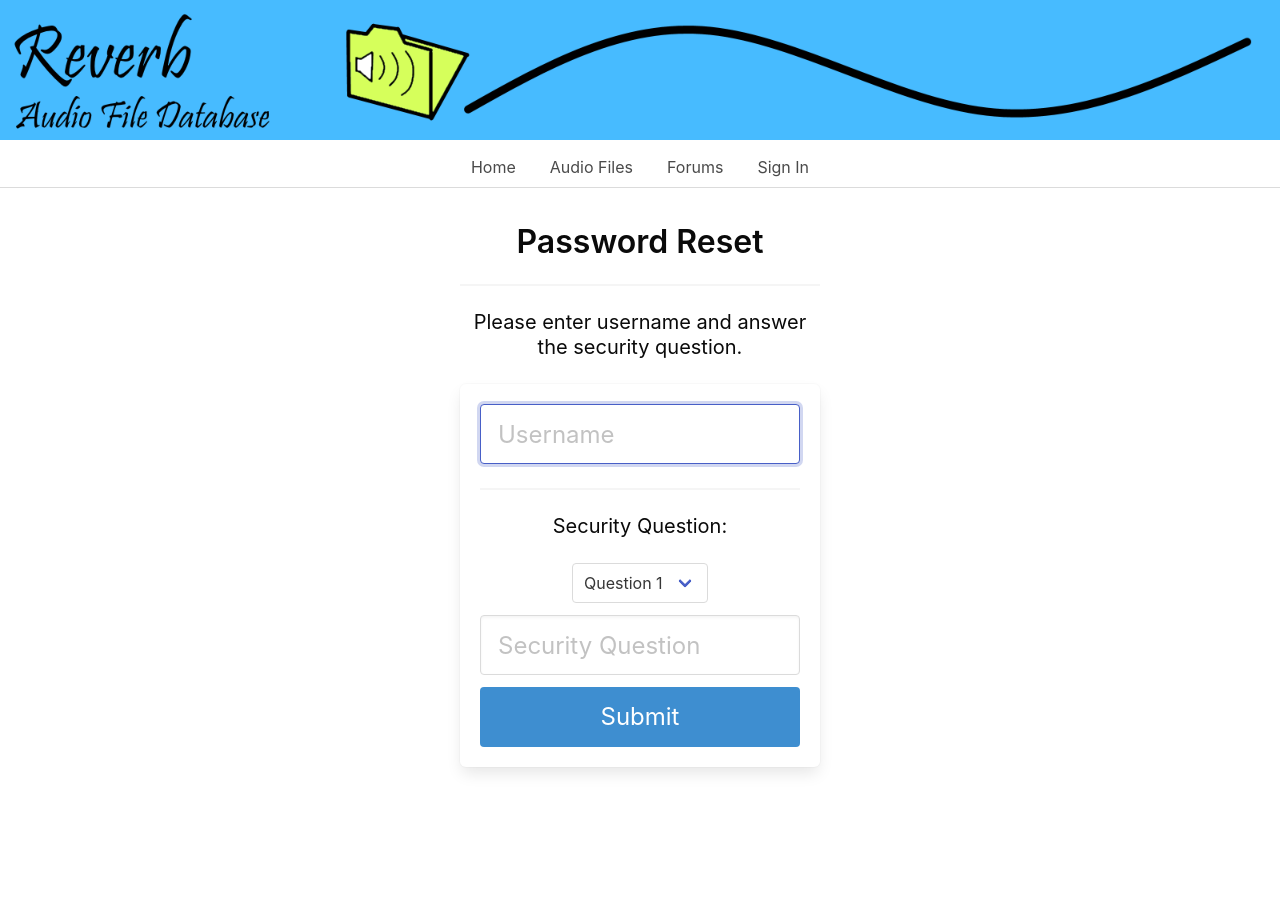
After one commit to CSC-4400-Group-6/Reverb, a PHP site: page /forgotPassword.php in a window 1280 px wide. The commit adds this page. Run offline with PHP 8.4, Linux system fonts and the light colour scheme.

Commit message:
Paul's sprint files
updated user login process, and password reset files

```diff
--- /dev/null
+++ b/admin/forgotPassword.php
@@ -0,0 +1,65 @@
+<!DOCTYPE html>
+<html lang="en">
+	<head>
+		<meta charset="UTF-8">
+		<meta name="viewport" content="width=device-width, initial-scale=1.0">
+		<!--Title of the tab on your web browser-->
+		<title>Reverb Log In</title>
+		<meta charset=utf-8>
+		<link rel="stylesheet"
+		href="https://cdnjs.cloudflare.com/ajax/libs/bulma/0.9.3/css/bulma.min.css">
+	</head>
+	<body>
+
+		<?php include("../shared/header.php"); ?>
+
+		<div class="container has-text-centered">
+			<div class="column is-4 is-offset-4">
+				<h3 class="title has-text-black">Password Reset</h3>
+				<hr class="login-hr">
+				<p class="subtitle has-text-black">Please enter username and answer the security question.</p>
+				<div class="box">
+					<form action = "../logic/processPassword.php" method = "post">
+
+						<div class="field">
+							<div class="control">
+								<input class="input is-large" name="uname", placeholder="Username" autofocus="" required>
+							</div>
+						</div>
+
+						<hr class="login-hr">
+						<p class="subtitle has-text-black">Security Question:
+							<div class="field">
+								<div class="control">
+									<div class="select">
+									<select>
+										<option id="secQ1" name="secQ1">Question 1</option>
+										<option id="secQ1" name="secQ2">Question 2</option>
+										<option id="secQ1" name="secQ3">Question 3</option>
+									</select>
+									</div>
+								</div>
+							</div>
+						</p>
+
+
+						<div class="field">
+							<div class="control">
+								<input class="input is-large" name="secAns", placeholder="Security Question" autofocus="" required>
+							</div>
+						</div>
+
+						<button class="button is-block is-info is-large is-fullwidth">Submit</button>
+
+					</form>
+				</div>
+
+				<br><br><br><br>
+
+			</div>
+		</div> <!-- CONTAINER END -->
+
+
+
+	</body>
+</html>
--- a/admin/login2.php
+++ b/admin/login2.php
@@ -9,13 +9,13 @@
 
 				<div class="field">
 					<div class="control">
-						<input class="input is-large" name="uname", placeholder="Username" autofocus="">
+						<input class="input is-large" name="uname", placeholder="Username" autofocus="" required>
 					</div>
 				</div>
 
 				<div class="field">
 					<div class="control">
-						<input class="input is-large" type="password" name="pword", placeholder="Password">
+						<input class="input is-large" type="password" name="pword", placeholder="Password" required>
 					</div>
 				</div>
 
@@ -34,7 +34,7 @@
 		<!-- Footer Stuff -->
 		<p class="has-text-grey">
 			<a href="../">Sign Up</a> &nbsp;·&nbsp;
-			<a href="../">Forgot Password</a> &nbsp;·&nbsp;
+			<a href="forgotPassword.php">Forgot Password</a> &nbsp;·&nbsp;
 			<a href="../">Need Help?</a>
 		</p>
 
--- a/logic/processLogin.php
+++ b/logic/processLogin.php
@@ -42,7 +42,7 @@
 	  else
 	  {
 		  echo "Regular ol User";
-		  echo "YOU ARE AN ADMIN";
+		  echo "YOU ARE NOT AN ADMIN";
 		  header("Location:..\admin\login.php", true, 301);
 	  }
   }
```
Also changed, not shown: admin/login.php (+6 -6 lines), admin/passwordReset.php (added, +49 -0 lines), logic/processPassword.php (added, +49 -0 lines), logic/processReset.php (added, +38 -0 lines).
